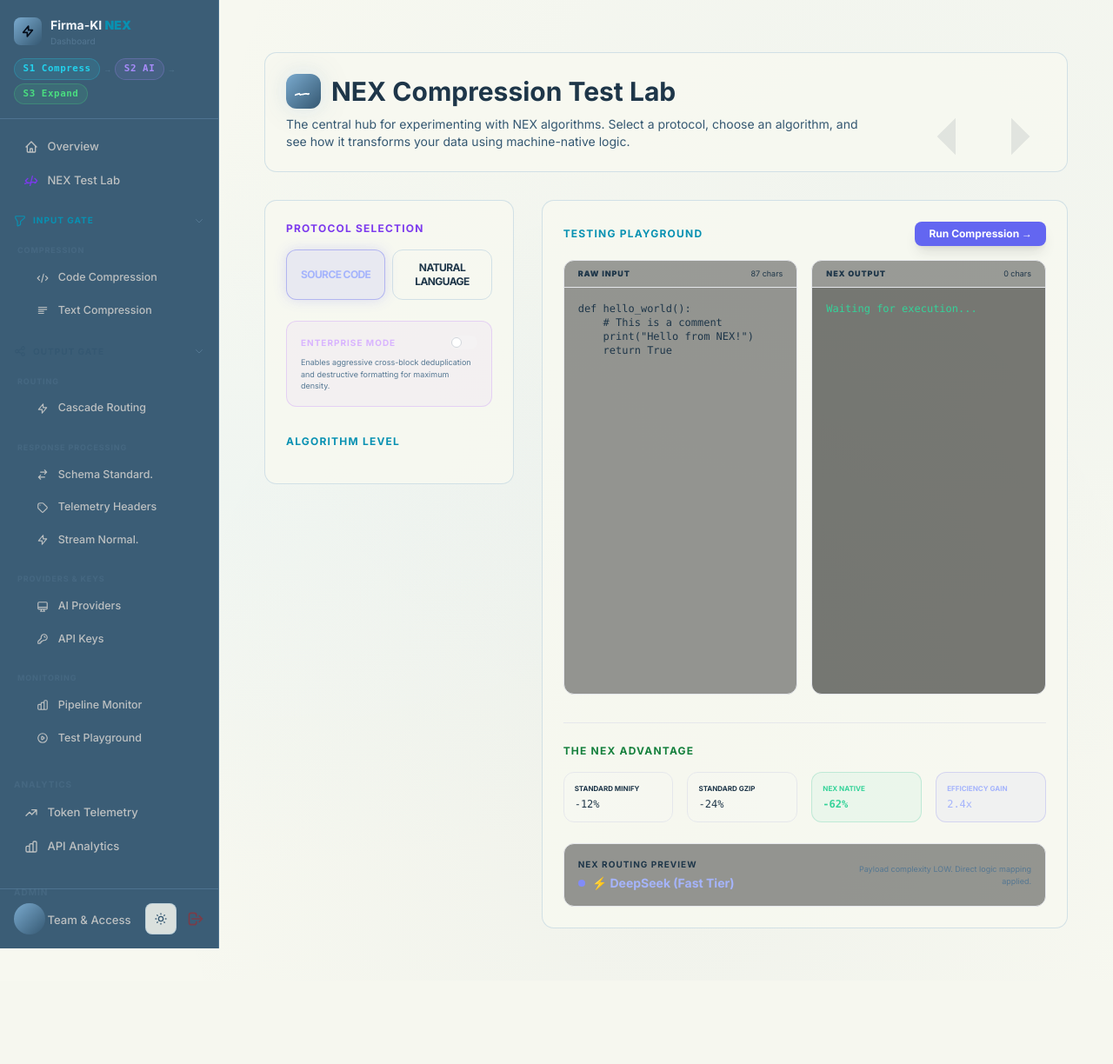
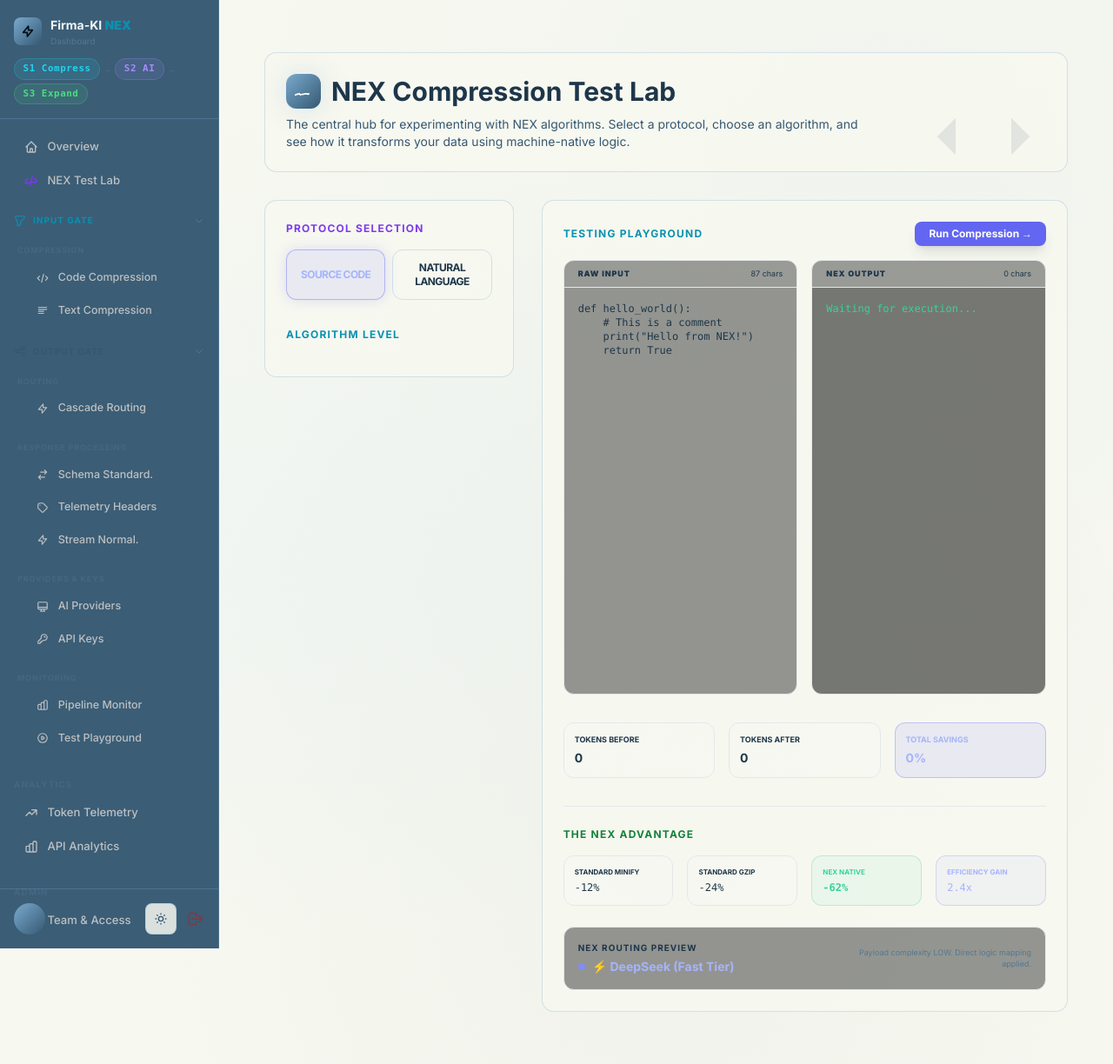
Before and after one commit to navidfalah/NeX-Token-Compressor, a FastAPI app: template templates/dashboard/compression_test_lab.html in a window 1280 px wide. Shown: the whole page at 87% size. Before the commit the page ends 1091 px from the top, so only its background shows below. Run offline with FastAPI, Linux system fonts and the light colour scheme; the template is opened without the code that fills it, so the values that code supplies are empty; some libraries are stand-ins or nearby versions.

Commit message:
feat: Add token statistics to the compression test lab, remove enterprise mode UI, and update dashboard text colors.

```diff
--- a/api/routers/dashboard.py
+++ b/api/routers/dashboard.py
@@ -152,7 +152,7 @@ async def dashboard_home(request: Request, db: AsyncSession = Depends(get_db), c
     from services.gateway.compression.nex_code_compressor import ALGO_REGISTRY as CODE_ALGO
     from services.gateway.compression.nex_text_compressor import ALGO_REGISTRY as TEXT_ALGO
 
-    return templates.TemplateResponse("dashboard/index.html", {
+    return templates.TemplateResponse("dashboard/home.html", {
         "request": request,
         "active_page": "dashboard",
         "total_requests": total_requests,
--- a/api/routers/gateway.py
+++ b/api/routers/gateway.py
@@ -91,9 +91,9 @@ async def chat_completions(
             for msg in messages:
                 content = msg["content"]
                 if has_code:
-                    result = NEXCodeCompressor.compress_input(content)
+                    result = NEXCodeCompressor.compress_input(content, extreme=True)
                 else:
-                    result = NEXTextCompressor.compress_input(content)
+                    result = NEXTextCompressor.compress_input(content, extreme=True)
                 compressed_messages.append({**msg, "content": result.compressed})
             compressed_text = " ".join(m["content"] for m in compressed_messages)
             nex_messages = compressed_messages
--- a/static/css/custom.css
+++ b/static/css/custom.css
@@ -24,9 +24,9 @@
     --border-input: rgba(96, 165, 250, 0.32);
 
     /* Typography — high contrast */
-    --text-primary:   #f1f5f9;
-    --text-secondary: #cbd5e1;
-    --text-muted:     #64748b;
+    --text-primary:   #f8fafc; /* Gray 50 for max crispness */
+    --text-secondary: #e2e8f0; /* Gray 200 (was Gray 300/400) */
+    --text-muted:     #94a3b8; /* Gray 400 (was Gray 500) */
     --text-inverse:   #0f1117;
 
     /* Accents — vibrant, clearly distinct */
--- a/templates/dashboard/compression_test_lab.html
+++ b/templates/dashboard/compression_test_lab.html
@@ -33,16 +33,6 @@
                     </button>
                 </div>
 
-                <div class="mt-6 p-4 rounded-xl bg-purple-500/5 border border-purple-500/20">
-                    <div class="flex items-center justify-between mb-2">
-                        <h4 class="text-[10px] font-bold text-purple-300 uppercase tracking-widest">Enterprise Mode</h4>
-                        <label class="relative inline-flex items-center cursor-pointer">
-                            <input type="checkbox" id="enterprise-toggle" class="sr-only peer" onchange="toggleEnterprise()">
-                            <div class="w-8 h-4 bg-white/10 rounded-full peer peer-checked:after:translate-x-full peer-checked:after:border-white after:content-[''] after:absolute after:top-0.5 after:left-[2px] after:bg-white after:border-gray-300 after:border after:rounded-full after:h-3 after:w-3 after:transition-all peer-checked:bg-purple-500"></div>
-                        </label>
-                    </div>
-                    <p class="text-[9px]" style="color:var(--text-muted);">Enables aggressive cross-block deduplication and destructive formatting for maximum density.</p>
-                </div>
 
                 <div class="mt-8">
                     <h3 class="text-xs font-bold uppercase tracking-widest mb-4" style="color:var(--accent-cyan);">Algorithm Level</h3>
@@ -110,6 +100,22 @@
                             <span id="output-stats" class="text-[9px] text-muted">0 chars</span>
                         </div>
                         <pre id="test-output" class="w-full flex-grow p-4 text-xs font-mono overflow-auto whitespace-pre-wrap text-emerald-400" style="background:rgba(0,0,0,0.2);">Waiting for execution...</pre>
+                    </div>
+                </div>
+
+                <!-- Token Statistics -->
+                <div class="grid grid-cols-3 gap-4 mt-8">
+                    <div class="p-3 rounded-xl bg-white/5 border border-glass">
+                        <div class="text-[9px] text-muted uppercase font-bold mb-1">Tokens Before</div>
+                        <div id="stat-before" class="text-sm font-bold">0</div>
+                    </div>
+                    <div class="p-3 rounded-xl bg-white/5 border border-glass">
+                        <div class="text-[9px] text-muted uppercase font-bold mb-1">Tokens After</div>
+                        <div id="stat-after" class="text-sm font-bold">0</div>
+                    </div>
+                    <div class="p-3 rounded-xl bg-indigo-500/10 border border-indigo-500/30">
+                        <div class="text-[9px] text-indigo-300 uppercase font-bold mb-1">Total Savings</div>
+                        <div id="stat-savings" class="text-sm font-bold text-indigo-300">0%</div>
                     </div>
                 </div>
 
@@ -237,7 +243,6 @@ async function runTest() {
                 text: input,
                 algo: currentAlgo,
                 mode: currentMode,
-                enterprise: document.getElementById('enterprise-toggle').checked
             }),
             headers: {'Content-Type': 'application/json'}
         });
@@ -276,12 +281,6 @@ async function runTest() {
     }
 }
 
-function toggleEnterprise() {
-    if (document.getElementById('enterprise-toggle').checked) {
-        // Just visual feedback
-        console.log("Enterprise Mode Activated");
-    }
-}
 
 // Init
 window.onload = () => setMode('code');
```
Also changed, not shown: services/gateway/compression/nex_text_compressor.py (+20 -8 lines), db.sqlite3.
